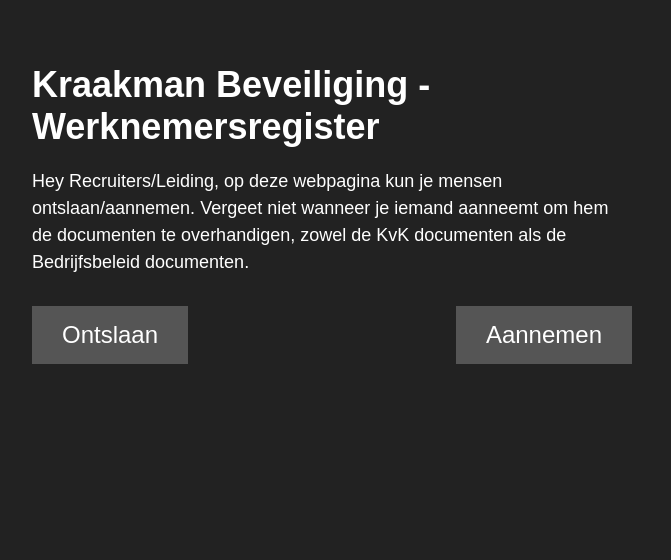
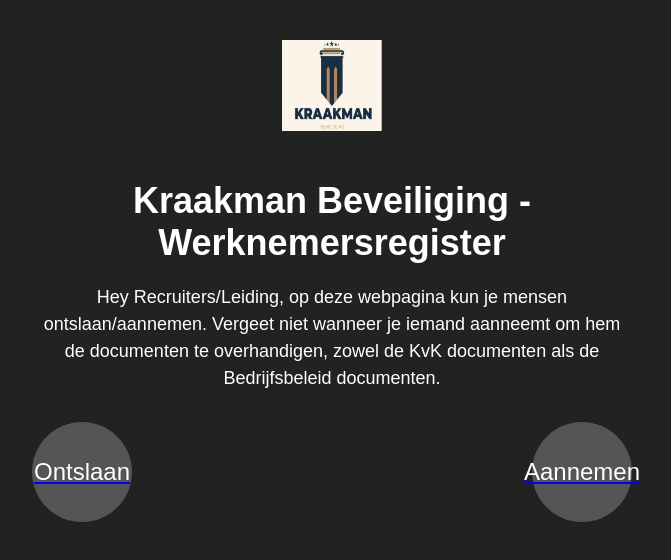
Before and after one commit to W-333/werknemersregister, a plain HTML site: page index.html in a window 1280 px wide. Shown: the whole page, without its empty margins (308-979 px from the left). Drawn offline with Linux system fonts and the light colour scheme.

Commit message:
tweak (index.html): Pas style aan, add logo

```diff
--- a/index.html
+++ b/index.html
@@ -11,10 +11,11 @@
             margin: 0;
             padding: 0;
         }
-          .container {
+            .container {
         max-width: 600px;
         margin: 0 auto;
         padding: 40px;
+        text-align: center;
     }
 
     h1 {
@@ -41,18 +42,31 @@
         border: none;
         cursor: pointer;
         transition: background-color 0.3s ease;
+        border-radius: 50%;
+        width: 100px;
+        height: 100px;
+        display: flex;
+        align-items: center;
+        justify-content: center;
     }
 
     .button-container button:hover {
         background-color: #777;
     }
+
+    .logo {
+        max-width: 100px;
+        margin-bottom: 20px;
+    }
+</style>
 </style>
 </head>
 <body>
     <div class="container">
+        <img src="kraakman_beveiliging.png" alt="Kraakman Beveiliging Logo" class="logo">
         <h1>Kraakman Beveiliging - Werknemersregister</h1>
         <p>Hey Recruiters/Leiding, op deze webpagina kun je mensen ontslaan/aannemen. Vergeet niet wanneer je iemand aanneemt om hem de documenten te overhandigen, zowel de KvK documenten als de Bedrijfsbeleid documenten.</p>
-          <div class="button-container">
+            <div class="button-container">
         <a href="fire.html">
             <button>Ontslaan</button>
         </a>
```
